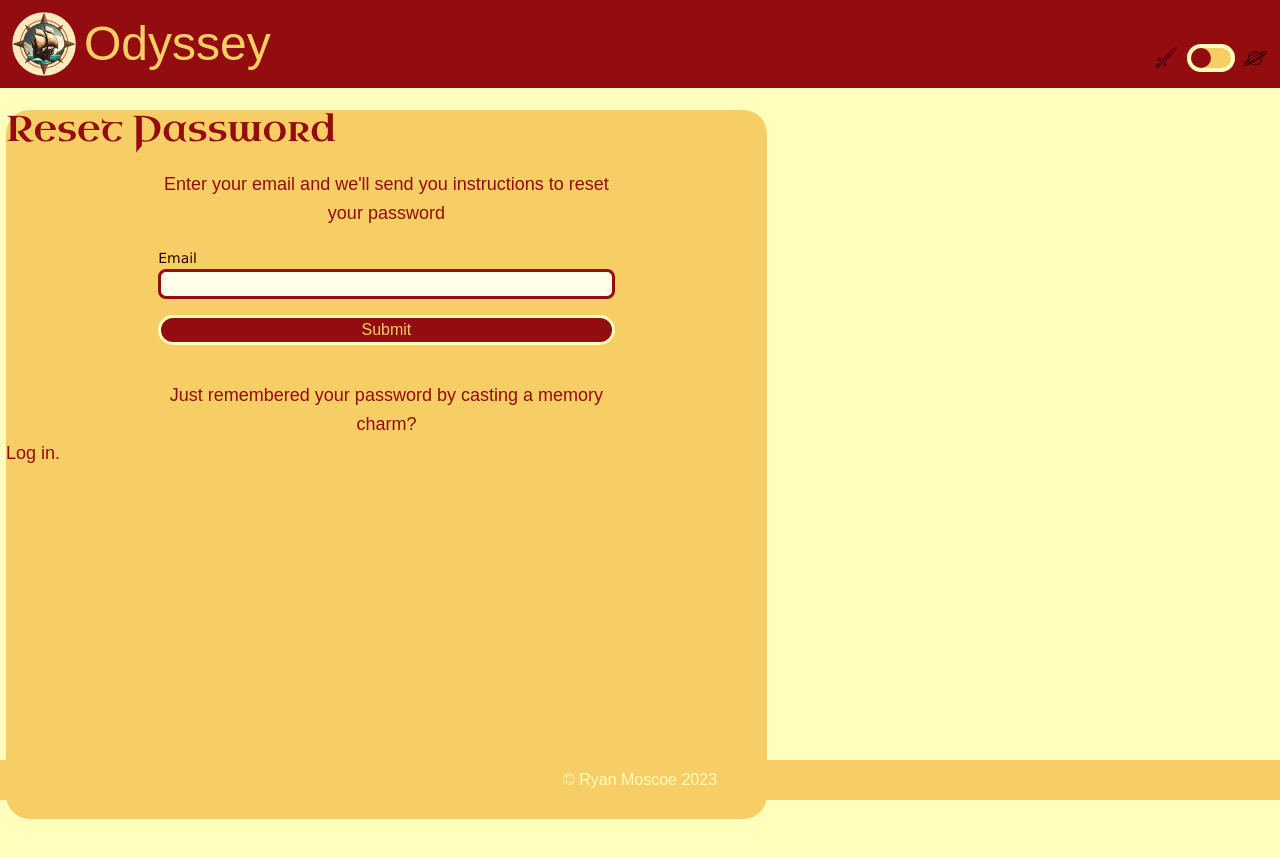
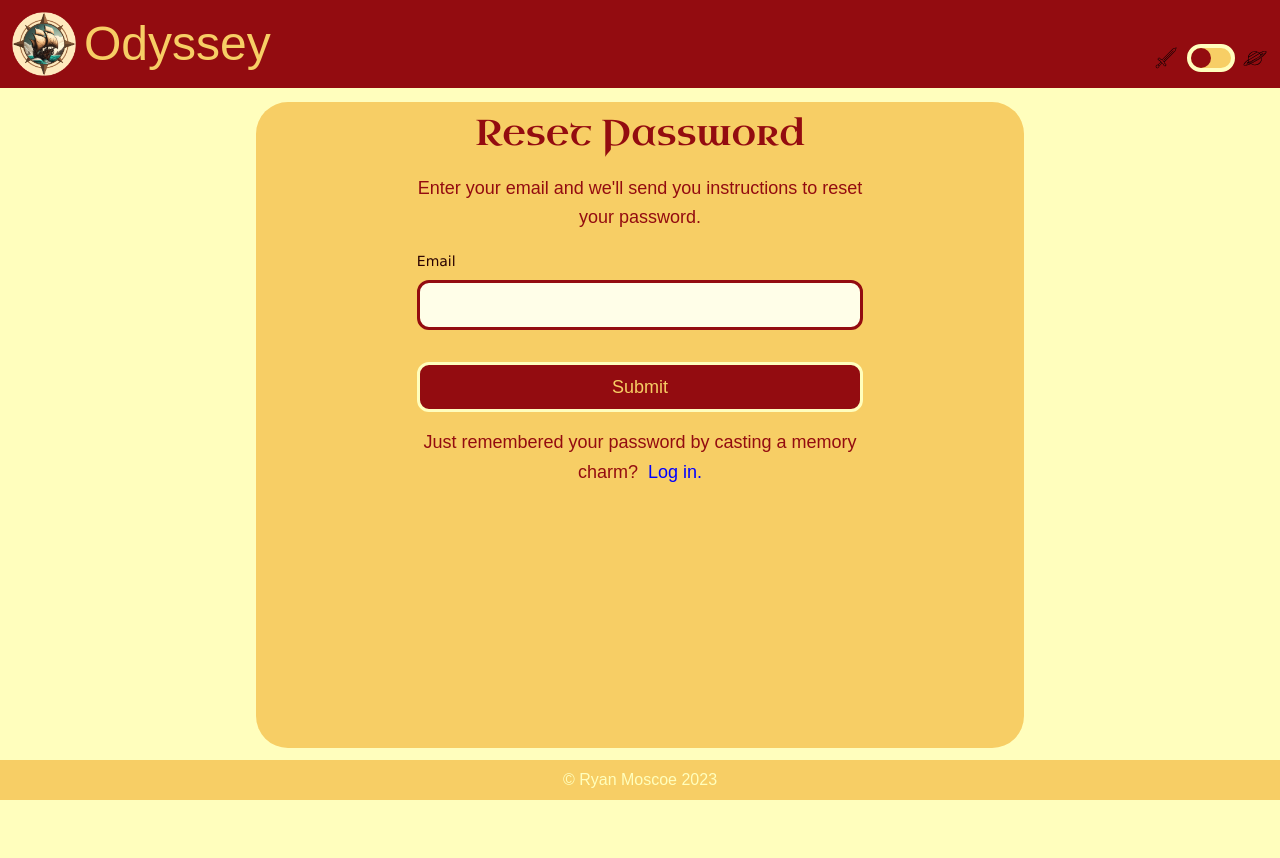
Before and after one commit to rmoscoe/odyssey, a React (Vite) app in the folder client/: page /account/reset-password in a window 1280 px wide. Shown: the top 858 px of the page. After the commit the page ends 800 px from the top, so only its background shows below. Built offline with nearby package versions, Linux system fonts and the light colour scheme; a web font is replaced by a local one.

Commit message:
refine styling for Reset Password page

```diff
--- a/client/src/pages/Login.tsx
+++ b/client/src/pages/Login.tsx
@@ -109,7 +109,7 @@ export default function Login({ handlePageChange }: PageProps) {
         <main className="mt-[5.5rem] w-full flex justify-center p-2 h-overlay relative">
             <section className={`absolute top-[2%] bottom-7 inset-x-2.5 bg-${theme}-contrast rounded-[2rem] justify-center p-3 lg:w-3/5 lg:mx-auto`}>
                 <h2 className={`font-${theme}-heading text-center text-${theme}-form-heading text-[1.75rem] mx-auto mb-5 lg:text-4xl`}>Log in to Odyssey</h2>
-                <p className={`text-center mx-auto w-[95%] mb-4 ${theme}-text lg:w-3/5`}>The journey continues. Speak friend and enter.</p>
+                <p className={`text-center mx-auto w-[95%] mb-4 ${theme}-text lg:w-3/5`}>The journey continues. {theme === 'fantasy' ? 'Speak friend and enter.' : 'Voice authorization required.'}</p>
                 {notification === 'An error occured while logging in. Please try again.' &&
                     <p className={`text-center mx-auto w-[95%] mb-4 ${theme}-text lg:w-3/5`}>{notification}</p>
                 }
--- a/client/src/pages/ResetPassword.tsx
+++ b/client/src/pages/ResetPassword.tsx
@@ -8,11 +8,11 @@ type PageProps = {
     handlePageChange: (page: string) => void;
 }
 
-export default function ResetPassword ({ handlePageChange }: PageProps) {
+export default function ResetPassword({ handlePageChange }: PageProps) {
     const [email, setEmail] = useState('');
     const [notification, setNotification] = useState('');
     const { theme } = useTheme();
-    const [instructions, setInstructions] = useState("Enter your email and we'll send you instructions to reset your password");
+    const [instructions, setInstructions] = useState("Enter your email and we'll send you instructions to reset your password.");
 
     handlePageChange('Reset Password');
 
@@ -66,38 +66,42 @@ export default function ResetPassword ({ handlePageChange }: PageProps) {
     }
 
     return (
-        <main className="mt-[6.5rem] w-full flex content-center p-1.5 h-screen">
-            <section className={`bg-${theme}-contrast rounded-3xl h-[90%] w-[97%] lg:w-3/5`}>
-                <h2 className={`font-${theme}-heading text-${theme}-form-heading text-3xl mx-auto mb-5 lg:text-4xl`}>Reset Password</h2>
+        <main className="mt-[5.5rem] w-full flex justify-center p-2 h-overlay relative">
+            <section className={`absolute top-[2%] bottom-7 inset-x-2.5 bg-${theme}-contrast rounded-[2rem] justify-center p-3 lg:w-3/5 lg:mx-auto`}>
+                <h2 className={`font-${theme}-heading text-center text-${theme}-form-heading text-[1.75rem] mx-auto mb-5 lg:text-4xl`}>Reset Password</h2>
                 <p className={`text-center mx-auto w-[95%] mb-4 ${theme}-text lg:w-3/5`}>{instructions}</p>
                 {notification === 'Oops! Something went wrong. Please try again.' &&
                     <p className={`text-center mx-auto w-[95%] mb-4 ${theme}-text lg:w-3/5`}>{notification}</p>
                 }
                 <form autoComplete="on" id="reset-request-form" className="mx-auto w-[95%] lg:w-3/5" onSubmit={handleResetSubmit}>
-                    <label htmlFor="email-field" className={`${theme}-label mb-2`}>Email</label>
+                    <div className="mb-4">
+                        <label htmlFor="email-field" className={`${theme}-label`}>Email</label>
                         <input
                             type="email"
                             id="email-field"
                             name="email-field"
                             pattern="^([a-z0-9]{1})([a-z0-9_.!#$%&'*+-/=?^`{|}~]{0,63})@([\da-z.-]{1,253})\.([a-z.]{2,6})$"
-                        className={`bg-${theme}-field border-${theme}-primary border-[3px] rounded-lg text-${theme}-text w-full`}
+                            className={`bg-${theme}-field border-${theme}-primary border-[3px] rounded-xl text-${theme}-text w-full text-lg px-1 py-2 mt-2`}
                             value={email}
                             onChange={handleInputChange}
                             onBlur={handleEmailLoseFocus}
                             required
                         />
                         {notification === 'Please enter a valid email address' &&
-                        <p className={`${theme}-text`}>{notification}</p>
+                            <p className={`${theme}-text mt-2`}>{notification}</p>
                         }
+                    </div>
+
                     <input
                         type="submit"
                         id="submit-reset-password"
-                        className={`mt-4 w-full border-${theme}-button-alt-border border-[3px] rounded-2xl bg-${theme}-primary text-${theme}-accent font-${theme}-text`}
+                        className={`mt-4 py-2 w-full border-${theme}-button-alt-border border-[3px] rounded-xl bg-${theme}-primary text-${theme}-accent text-lg font-${theme}-text`}
                         value="Submit"
                     />
                 </form>
-                <p className={`${theme}-text mt-9 mx-auto w-[95%] text-center lg:w-3/5`}>Just remembered your password {`${theme}` === 'fantasy' ? 'by casting a memory charm?' : 'with the help of a neural scanner?'}</p>
-                <Link to="/login" className={`${theme}-text mx-auto w-[95%] text-center lg:w-3/5`}>Log in.</Link>
+                <p className={`${theme}-text mt-4 mx-auto w-[95%] text-center lg:w-3/5`}>Just remembered your password {`${theme}` === 'fantasy' ? 'by casting a memory charm?' : 'with the help of a neural scanner?'} &nbsp;
+                    <Link to="/login" className="link-text">Log in.</Link>
+                </p>
             </section>
         </main>
     );
```
Lines whose indentation alone changed are shown as unchanged.
